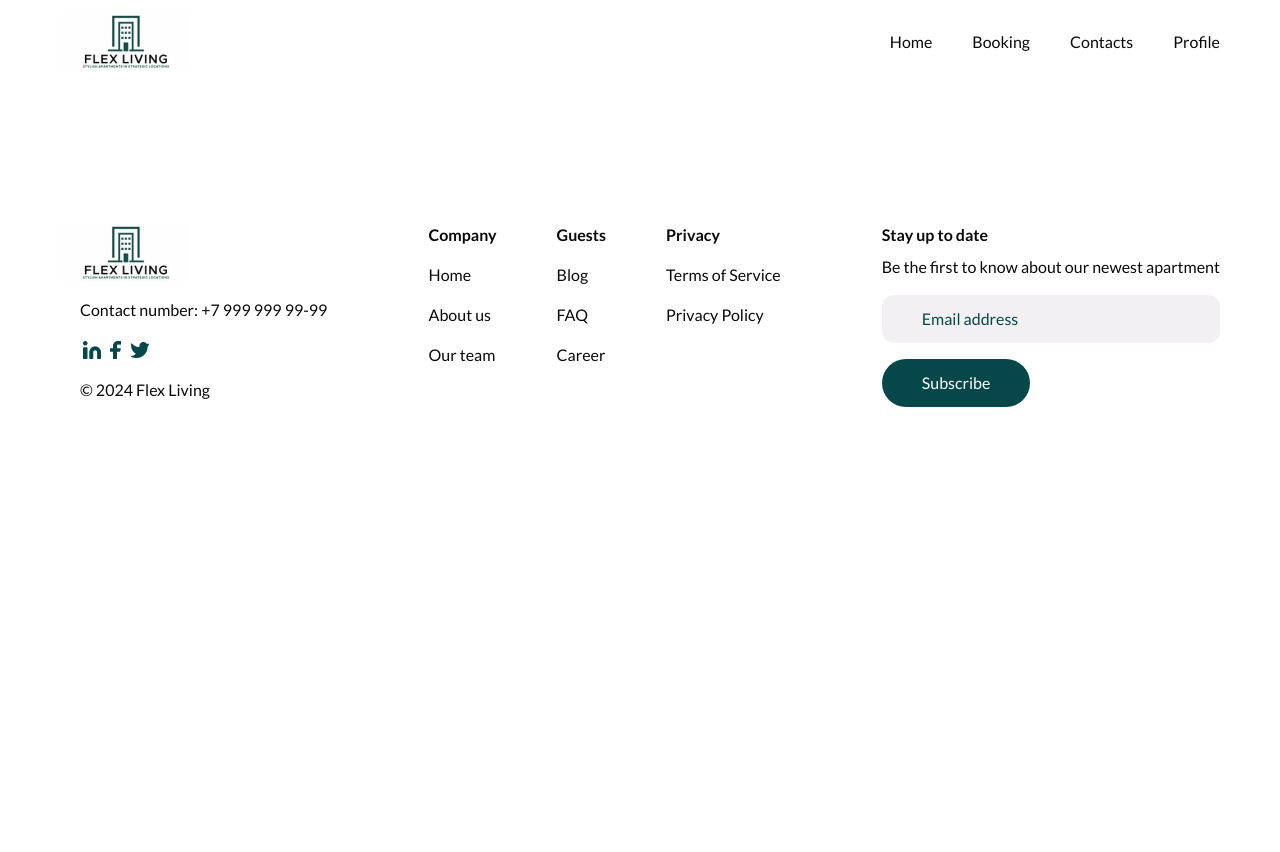
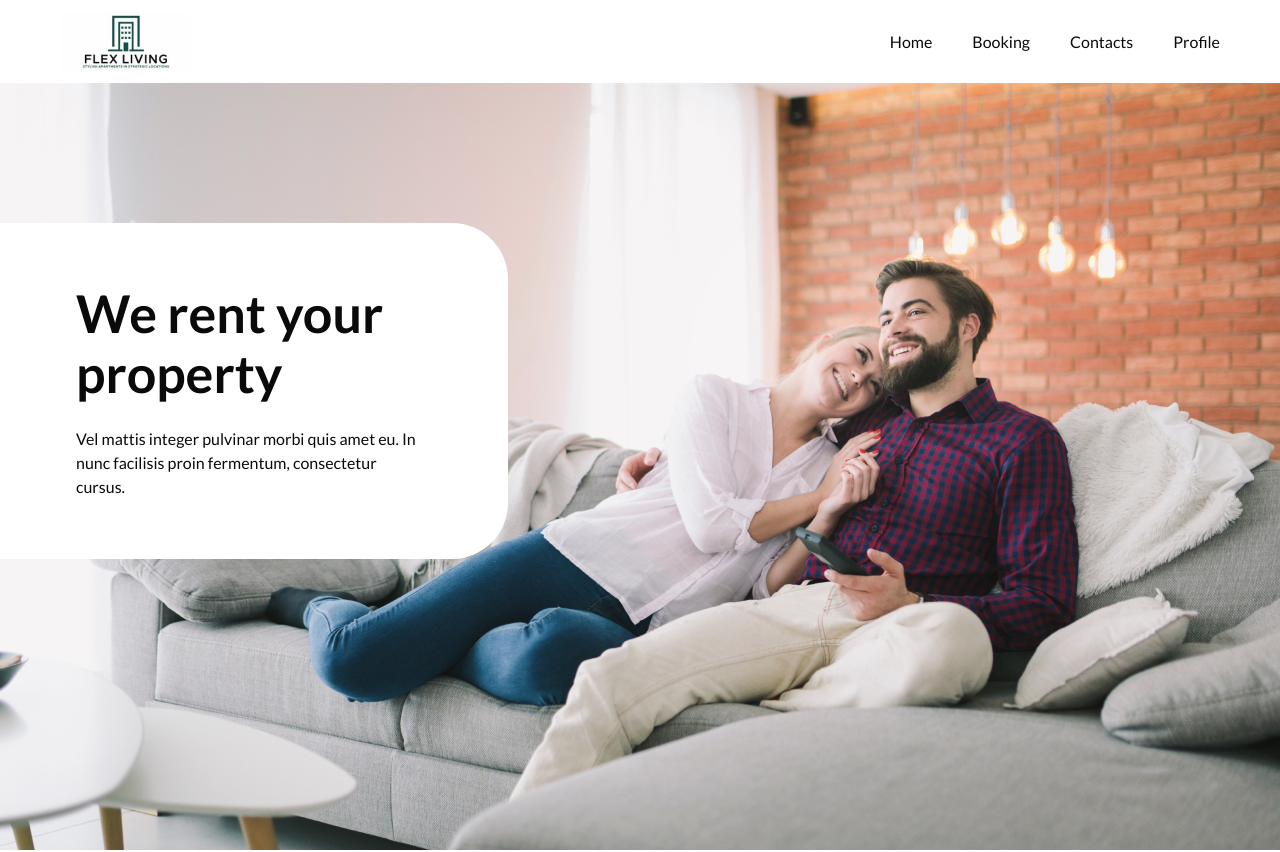
Before and after one commit to StickyDice/venus, a Next.js app: page / in a window 1280 px wide. Shown: the top 852 px of the page. Before the commit the page ends 800 px from the top, so only its background shows below. Built offline with nearby package versions, Linux system fonts and the light colour scheme.

Commit message:
добавил первый блок, пошел спать(

```diff
--- a/src/app/page.tsx
+++ b/src/app/page.tsx
@@ -1,3 +1,4 @@
+import Image from "next/image";
 import Footer from "~/widgets/footer/footer";
 import Header from "~/widgets/header/header";
 
@@ -5,7 +6,22 @@ export default function Home() {
   return (
     <>
       <Header />
-      <main />
+      <main>
+        <section className="flex justify-center">
+          <div className="relative max-w-xl w-full h-[767px] flex justify-center">
+            <Image src="/hero.jpg" layout="fill" alt="" objectFit="cover" />
+            <div className="absolute -left-1 top-35 bg-white px-20 py-15 max-w-lg rounded-r-5xl">
+              <h1 className="text-main font-bold leading-main mb-6">
+                We rent your property
+              </h1>
+              <p className="text-base">
+                Vel mattis integer pulvinar morbi quis amet eu. In nunc
+                facilisis proin fermentum, consectetur cursus.{" "}
+              </p>
+            </div>
+          </div>
+        </section>
+      </main>
       <Footer />
     </>
   );
--- a/src/widgets/footer/footer.tsx
+++ b/src/widgets/footer/footer.tsx
@@ -4,7 +4,7 @@ import AppInput from "~/shared/ui/app-input/app-input";
 
 export default function Footer() {
   return (
-    <footer className="flex justify-center">
+    <footer className="flex justify-center pb-6">
       <div className="px-15 pt-35 max-w-xl w-full flex justify-between">
         <div className="flex flex-col gap-4">
           <Image src="/logo.jpg" alt="Flex Living" width={130} height={58} />
--- a/tailwind.config.ts
+++ b/tailwind.config.ts
@@ -4,6 +4,7 @@ import Animate from "tailwindcss-animate";
 export default {
   darkMode: ["class"],
   content: [
+    "./src/app/**/*.{js,ts,jsx,tsx,mdx}",
     "./src/pages/**/*.{js,ts,jsx,tsx,mdx}",
     "./src/components/**/*.{js,ts,jsx,tsx,mdx}",
     "./src/widgets/**/*.{js,ts,jsx,tsx,mdx}",
@@ -64,6 +65,7 @@ export default {
         md: "calc(var(--radius) - 2px)",
         sm: "calc(var(--radius) - 4px)",
         appButton: "calc(var(--radius) * 3.5)",
+        "5xl": "calc(var(--radius) * 7)",
       },
       spacing: {
         15: "60px",
@@ -76,6 +78,12 @@ export default {
       placeholderColor: {
         primary: "var(--primary)",
       },
+      fontSize: {
+        main: "52px",
+      },
+      lineHeight: {
+        main: "60px",
+      },
     },
   },
   plugins: [Animate],
```
